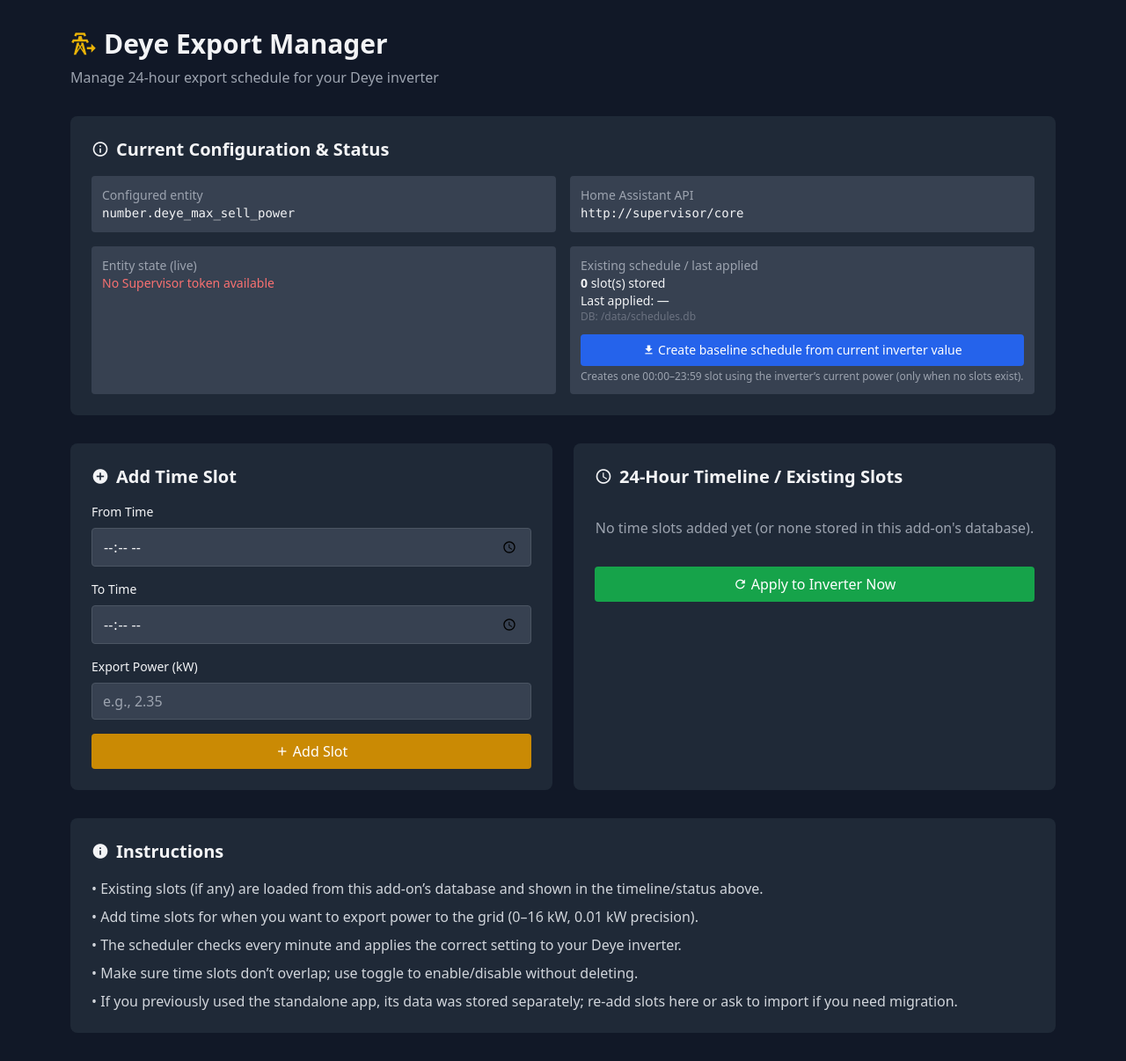
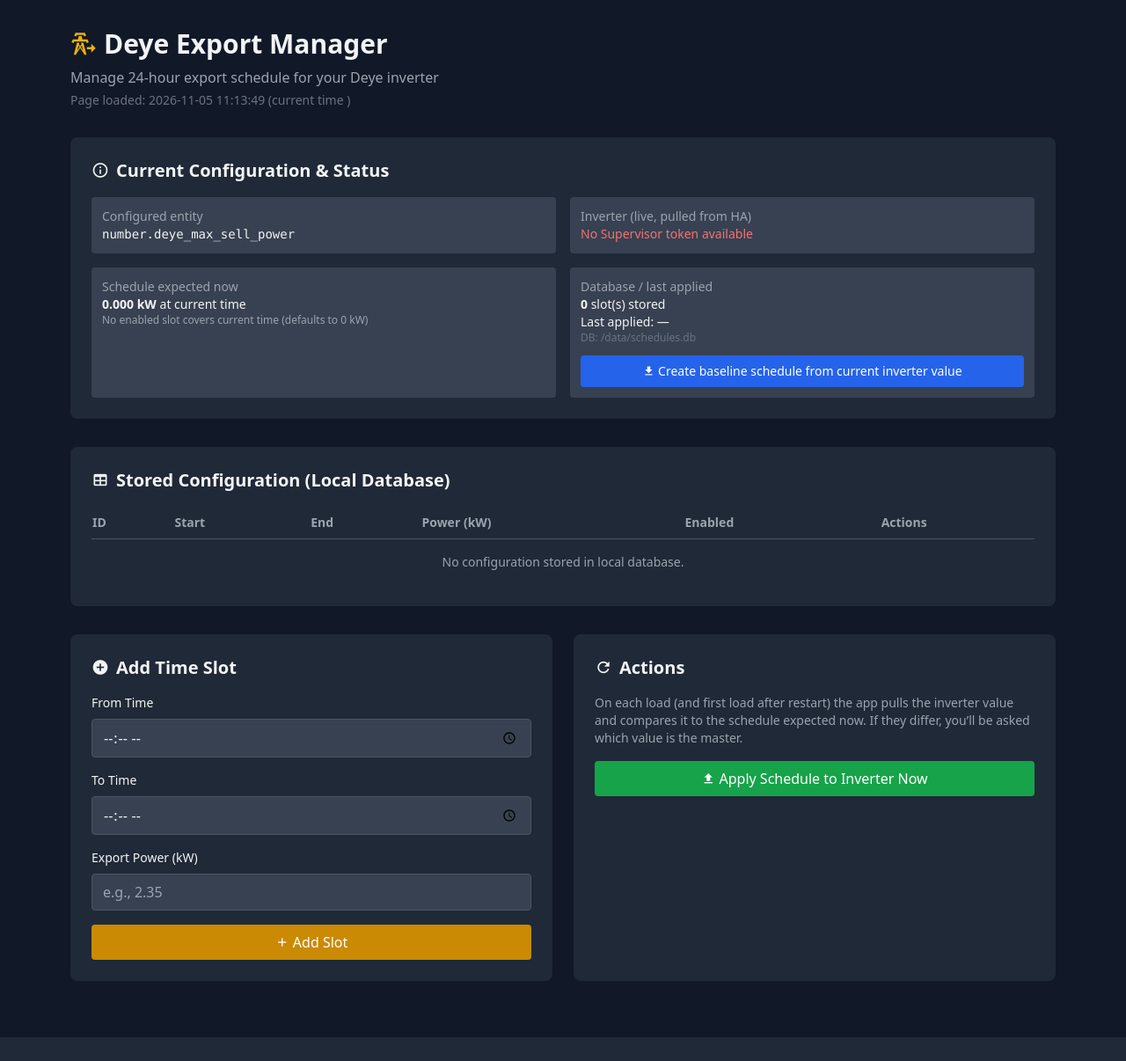
Before and after one commit to maverik-77/deye-export-manager, a FastAPI app: page / in a window 1280 px wide. Shown: the whole page at 88% size. After the commit the page ends 1179 px from the top, so only its background shows below. Run offline with FastAPI, Linux system fonts and the light colour scheme; data that the repository does not hold is empty; parts of the project's set-up code (start-up, migrations or seed data) failed here and were passed over; some libraries are stand-ins or nearby versions.

Commit message:
Pull inverter on load/restart, prompt on mismatch, DB table (v1.0.5)

```diff
--- a/deye_export_manager/config.yaml
+++ b/deye_export_manager/config.yaml
@@ -1,5 +1,5 @@
 name: "Deye Export Manager"
-version: "1.0.4"
+version: "1.0.5"
 slug: "deye_export_manager"
 description: "Custom export scheduler for Deye inverters with 24-hour schedule management"
 url: "https://github.com/your-repo/deye-export-manager"
--- a/deye_export_manager/main.py
+++ b/deye_export_manager/main.py
@@ -13,6 +13,8 @@ from apscheduler.schedulers.background import BackgroundScheduler
 import httpx
 
 app = FastAPI(title="Deye Export Manager")
+
+STARTUP_CHECK_DONE = False
 
 
 @app.middleware("http")
@@ -86,6 +88,20 @@ async def apply_to_ha(power_watts: int):
         return False
 
 
+def _watts_to_kw_state(val, unit):
+    try:
+        v = float(val)
+    except Exception:
+        return None
+    unit = (unit or "").lower()
+    if "kw" in unit:
+        return round(v, 3)
+    # if unit is W or unknown but large, assume watts
+    if "w" in unit or abs(v) >= 50:
+        return round(v / 1000.0, 3)
+    return round(v, 3)
+
+
 async def get_ha_entity_state():
     if not HA_TOKEN:
         return {"ok": False, "error": "No Supervisor token available"}
@@ -102,10 +118,12 @@ async def get_ha_entity_state():
                 return {"ok": False, "error": f"HA API error {response.status_code}"}
             data = response.json()
             attrs = data.get("attributes") or {}
+            kw = _watts_to_kw_state(data.get("state"), attrs.get("unit_of_measurement"))
             return {
                 "ok": True,
                 "entity_id": data.get("entity_id", DEYE_ENTITY),
                 "state": data.get("state"),
+                "power_kw": kw,
                 "friendly_name": attrs.get("friendly_name"),
                 "unit": attrs.get("unit_of_measurement"),
                 "min": attrs.get("min"),
@@ -128,6 +146,27 @@ def get_last_applied():
     except Exception:
         return None
 
+
+def get_slots():
+    conn = sqlite3.connect(DB_PATH)
+    conn.row_factory = sqlite3.Row
+    c = conn.cursor()
+    c.execute("SELECT * FROM schedule_slots ORDER BY start_time")
+    rows = c.fetchall()
+    slots = [dict(row) for row in rows]
+    conn.close()
+    return slots
+
+
+def expected_power_now(slots, now=None):
+    now = now or datetime.now()
+    current_time = now.strftime("%H:%M")
+    for slot in slots:
+        if slot.get("enabled") and slot["start_time"] <= current_time < slot["end_time"]:
+            return float(slot["power_kw"]), slot
+    return 0.0, None
+
+
 def check_and_apply_schedule():
     conn = sqlite3.connect(DB_PATH)
     conn.row_factory = sqlite3.Row
@@ -135,13 +174,13 @@ def check_and_apply_schedule():
     now = datetime.now()
     current_time = now.strftime("%H:%M")
 
-    c.execute("SELECT * FROM schedule_slots WHERE enabled=1")
+    c.execute("SELECT * FROM schedule_slots WHERE enabled=1 ORDER BY start_time")
     slots = c.fetchall()
 
     active_power = 0
     for slot in slots:
         if slot["start_time"] <= current_time < slot["end_time"]:
-            active_power = int(slot["power_kw"] * 1000)
+            active_power = int(float(slot["power_kw"]) * 1000)
             break
 
     c.execute("SELECT value FROM settings WHERE key='last_applied'")
@@ -161,19 +200,27 @@ scheduler.start()
 
 @app.get("/", response_class=HTMLResponse)
 async def index(request: Request):
-    conn = sqlite3.connect(DB_PATH)
-    conn.row_factory = sqlite3.Row
-    c = conn.cursor()
-    c.execute("SELECT * FROM schedule_slots ORDER BY start_time")
-    rows = c.fetchall()
-    slots = []
-    for row in rows:
-        slots.append({"id": row["id"], "start_time": row["start_time"], "end_time": row["end_time"], "power_kw": row["power_kw"], "enabled": row["enabled"]})
-    conn.close()
+    global STARTUP_CHECK_DONE
+    slots = get_slots()
     template = env.get_template("index.html")
     root_path = request.scope.get("root_path", "")
     ha_status = await get_ha_entity_state()
     last_applied = get_last_applied()
+    expected_kw, active_slot = expected_power_now(slots)
+    now = datetime.now()
+    mismatch = None
+    # Show mismatch prompt on first load after restart, or whenever values differ (clear and actionable)
+    if ha_status.get("ok") and ha_status.get("power_kw") is not None:
+        inv_kw = float(ha_status["power_kw"])
+        if abs(inv_kw - expected_kw) > 0.011:
+            mismatch = {
+                "inverter_kw": round(inv_kw, 3),
+                "schedule_kw": round(expected_kw, 3),
+                "current_time": now.strftime("%H:%M"),
+                "active_slot": active_slot,
+                "startup_check": not STARTUP_CHECK_DONE,
+            }
+    STARTUP_CHECK_DONE = True
     return HTMLResponse(template.render(
         request=request,
         slots=slots,
@@ -183,6 +230,10 @@ async def index(request: Request):
         ha_url=HA_URL,
         last_applied=last_applied,
         db_path=DB_PATH,
+        expected_kw=round(expected_kw, 3),
+        active_slot=active_slot,
+        mismatch=mismatch,
+        now_str=now.strftime("%Y-%m-%d %H:%M:%S"),
     ))
 
 @app.post("/add_slot")
@@ -221,24 +272,61 @@ async def toggle_slot(request: Request, slot_id: int):
 
 @app.get("/api/slots")
 async def api_slots():
-    conn = sqlite3.connect(DB_PATH)
-    conn.row_factory = sqlite3.Row
-    c = conn.cursor()
-    c.execute("SELECT * FROM schedule_slots ORDER BY start_time")
-    slots = [dict(row) for row in c.fetchall()]
-    conn.close()
+    slots = get_slots()
     return JSONResponse(slots)
+
+
+@app.post("/resolve_mismatch")
+async def resolve_mismatch(request: Request, master: str = Form(...)):
+    root_path = request.scope.get("root_path", "")
+    slots = get_slots()
+    ha_status = await get_ha_entity_state()
+    expected_kw, active_slot = expected_power_now(slots)
+    if master == "schedule":
+        watts = int(round(expected_kw * 1000))
+        await apply_to_ha(watts)
+        conn = sqlite3.connect(DB_PATH)
+        c = conn.cursor()
+        c.execute("INSERT OR REPLACE INTO settings (key, value) VALUES ('last_applied', ?)", (str(watts),))
+        conn.commit()
+        conn.close()
+    elif master == "inverter":
+        if not (ha_status.get("ok") and ha_status.get("power_kw") is not None):
+            return RedirectResponse(url=f"{root_path}/", status_code=303)
+        inv_kw = max(0.0, min(16.0, round(float(ha_status["power_kw"]), 2)))
+        conn = sqlite3.connect(DB_PATH)
+        conn.row_factory = sqlite3.Row
+        c = conn.cursor()
+        c.execute("SELECT * FROM schedule_slots WHERE enabled=1 ORDER BY start_time")
+        enabled = c.fetchall()
+        now = datetime.now().strftime("%H:%M")
+        covered = next((s for s in enabled if s["start_time"] <= now < s["end_time"]), None)
+        if covered:
+            c.execute("UPDATE schedule_slots SET power_kw=? WHERE id=?", (inv_kw, covered["id"]))
+        else:
+            c.execute("INSERT INTO schedule_slots (start_time, end_time, power_kw, enabled) VALUES ('00:00','23:59',?,1)", (inv_kw,))
+        c.execute("INSERT OR REPLACE INTO settings (key, value) VALUES ('last_applied', ?)", (str(int(round(inv_kw * 1000))),))
+        conn.commit()
+        conn.close()
+    return RedirectResponse(url=f"{root_path}/", status_code=303)
+
 
 @app.get("/api/status")
 async def api_status():
+    slots = get_slots()
     ha_status = await get_ha_entity_state()
+    expected_kw, active_slot = expected_power_now(slots)
     return JSONResponse({
         "deye_entity": DEYE_ENTITY,
         "ha_url": HA_URL,
         "ha_status": ha_status,
         "last_applied_watts": get_last_applied(),
+        "expected_kw_now": expected_kw,
+        "active_slot": active_slot,
+        "slots_count": len(slots),
         "db_path": DB_PATH,
     })
+
 
 @app.post("/api/apply_now")
 async def api_apply_now(request: Request):
@@ -258,22 +346,14 @@ async def sync_from_inverter(request: Request):
     if n == 0:
         ha = await get_ha_entity_state()
         power_kw = 0.0
-        if ha and ha.get("ok") and ha.get("state") is not None:
+        if ha and ha.get("ok") and ha.get("power_kw") is not None:
             try:
-                # entity may report W or kW depending on integration; treat numeric as W if >= 50 else kW
-                val = float(ha["state"])
-                unit = (ha.get("unit") or "").lower()
-                if "kw" in unit:
-                    power_kw = val
-                elif "w" in unit or val >= 50:
-                    power_kw = round(val / 1000.0, 2)
-                else:
-                    power_kw = round(val, 2)
+                power_kw = max(0.0, min(16.0, round(float(ha["power_kw"]), 2)))
             except Exception:
                 power_kw = 0.0
         c.execute(
             "INSERT INTO schedule_slots (start_time, end_time, power_kw, enabled) VALUES (?, ?, ?, 1)",
-            ("00:00", "23:59", max(0.0, min(16.0, power_kw))),
+            ("00:00", "23:59", power_kw),
         )
         conn.commit()
     conn.close()
--- a/deye_export_manager/templates/index.html
+++ b/deye_export_manager/templates/index.html
@@ -15,7 +15,35 @@
                 Deye Export Manager
             </h1>
             <p class="text-gray-400 mt-2">Manage 24-hour export schedule for your Deye inverter</p>
+            <p class="text-gray-500 text-sm mt-1">Page loaded: {{ now_str }} (current time {{ mismatch.current_time if mismatch else '' }})</p>
         </header>
+
+        {% if mismatch %}
+        <div class="bg-amber-900/60 border border-amber-600 rounded-lg p-6 mb-8">
+            <h2 class="text-xl font-semibold mb-2 flex items-center gap-2 text-amber-200">
+                <i class="mdi mdi-alert"></i>
+                Value mismatch — choose master
+            </h2>
+            <p class="text-amber-100 mb-1">{% if mismatch.startup_check %}Checked on first load after (re)start. {% endif %}Current time: <strong>{{ mismatch.current_time }}</strong></p>
+            <p class="mb-4">Inverter reports <strong>{{ "%.3f"|format(mismatch.inverter_kw) }} kW</strong>, but the app schedule expects <strong>{{ "%.3f"|format(mismatch.schedule_kw) }} kW</strong> now.{% if mismatch.active_slot %} (Active slot {{ mismatch.active_slot.start_time }}–{{ mismatch.active_slot.end_time }}){% else %} (No enabled slot covers this time; schedule defaults to 0 kW.){% endif %}</p>
+            <p class="text-sm text-amber-200 mb-4">Which value should be treated as the master? The other will be updated accordingly.</p>
+            <div class="flex flex-wrap gap-3">
+                <form action="{{ root_path }}/resolve_mismatch" method="post" class="inline">
+                    <input type="hidden" name="master" value="inverter">
+                    <button type="submit" class="bg-blue-600 hover:bg-blue-700 text-white py-2 px-4 rounded font-medium transition">
+                        <i class="mdi mdi-download"></i> Use inverter value (update app schedule)
+                    </button>
+                </form>
+                <form action="{{ root_path }}/resolve_mismatch" method="post" class="inline">
+                    <input type="hidden" name="master" value="schedule">
+                    <button type="submit" class="bg-green-600 hover:bg-green-700 text-white py-2 px-4 rounded font-medium transition">
+                        <i class="mdi mdi-upload"></i> Use schedule value (apply to inverter)
+                    </button>
+                </form>
+            </div>
+            <p class="text-xs text-amber-300 mt-3">“Use inverter value” updates the currently active slot (or creates a 00:00–23:59 baseline if no slot covers now). “Use schedule value” sends the expected schedule power to the inverter.</p>
+        </div>
+        {% endif %}
 
         <div class="bg-gray-800 rounded-lg p-6 mb-8">
             <h2 class="text-xl font-semibold mb-4 flex items-center gap-2">
@@ -28,13 +56,9 @@
                     <div class="font-mono break-all">{{ deye_entity }}</div>
                 </div>
                 <div class="bg-gray-700 rounded p-3">
-                    <div class="text-gray-400">Home Assistant API</div>
-                    <div class="font-mono break-all">{{ ha_url }}</div>
-                </div>
-                <div class="bg-gray-700 rounded p-3">
-                    <div class="text-gray-400">Entity state (live)</div>
+                    <div class="text-gray-400">Inverter (live, pulled from HA)</div>
                     {% if ha_status and ha_status.ok %}
-                        <div><span class="font-semibold">{{ ha_status.state }}</span>{% if ha_status.unit %} {{ ha_status.unit }}{% endif %}</div>
+                        <div><span class="font-semibold">{{ ha_status.state }}</span>{% if ha_status.unit %} {{ ha_status.unit }}{% endif %} {% if ha_status.power_kw is not none %}<span class="text-gray-400">({{ "%.3f"|format(ha_status.power_kw) }} kW)</span>{% endif %}</div>
                         {% if ha_status.friendly_name %}<div class="text-gray-400">{{ ha_status.friendly_name }}</div>{% endif %}
                         {% if ha_status.last_changed %}<div class="text-gray-500 text-xs">Last changed: {{ ha_status.last_changed }}</div>{% endif %}
                     {% else %}
@@ -42,7 +66,12 @@
                     {% endif %}
                 </div>
                 <div class="bg-gray-700 rounded p-3">
-                    <div class="text-gray-400">Existing schedule / last applied</div>
+                    <div class="text-gray-400">Schedule expected now</div>
+                    <div><span class="font-semibold">{{ "%.3f"|format(expected_kw) }} kW</span> at current time</div>
+                    {% if active_slot %}<div class="text-gray-400 text-xs">Active slot: {{ active_slot.start_time }}–{{ active_slot.end_time }} ({{ "%.2f"|format(active_slot.power_kw) }} kW)</div>{% else %}<div class="text-gray-400 text-xs">No enabled slot covers current time (defaults to 0 kW)</div>{% endif %}
+                </div>
+                <div class="bg-gray-700 rounded p-3">
+                    <div class="text-gray-400">Database / last applied</div>
                     <div><span class="font-semibold">{{ slots|length }}</span> slot(s) stored</div>
                     <div>Last applied: {% if last_applied is not none %}{{ last_applied }} W{% else %}—{% endif %}</div>
                     <div class="text-gray-500 text-xs break-all">DB: {{ db_path }}</div>
@@ -52,9 +81,51 @@
                             <i class="mdi mdi-download"></i> Create baseline schedule from current inverter value
                         </button>
                     </form>
-                    <p class="text-gray-400 text-xs mt-1">Creates one 00:00–23:59 slot using the inverter’s current power (only when no slots exist).</p>
                     {% endif %}
                 </div>
+            </div>
+        </div>
+
+        <div class="bg-gray-800 rounded-lg p-6 mb-8">
+            <h2 class="text-xl font-semibold mb-4 flex items-center gap-2">
+                <i class="mdi mdi-table"></i>
+                Stored Configuration (Local Database)
+            </h2>
+            <div class="overflow-x-auto">
+                <table class="w-full text-sm text-left">
+                    <thead class="text-gray-400 border-b border-gray-600">
+                        <tr>
+                            <th class="py-2 pr-3">ID</th>
+                            <th class="py-2 pr-3">Start</th>
+                            <th class="py-2 pr-3">End</th>
+                            <th class="py-2 pr-3">Power (kW)</th>
+                            <th class="py-2 pr-3">Enabled</th>
+                            <th class="py-2">Actions</th>
+                        </tr>
+                    </thead>
+                    <tbody>
+                        {% for slot in slots %}
+                        <tr class="border-b border-gray-700 {% if not slot.enabled %}opacity-50{% endif %}">
+                            <td class="py-2 pr-3 font-mono">{{ slot.id }}</td>
+                            <td class="py-2 pr-3 font-mono">{{ slot.start_time }}</td>
+                            <td class="py-2 pr-3 font-mono">{{ slot.end_time }}</td>
+                            <td class="py-2 pr-3 text-yellow-500 font-semibold">{{ "%.2f"|format(slot.power_kw) }}</td>
+                            <td class="py-2 pr-3">{{ 'Yes' if slot.enabled else 'No' }}</td>
+                            <td class="py-2">
+                                <form action="{{ root_path }}/toggle_slot/{{ slot.id }}" method="post" class="inline">
+                                    <button type="submit" class="p-1 hover:bg-gray-600 rounded" title="Toggle"><i class="mdi mdi-{{ 'power' if slot.enabled else 'power-off' }}"></i></button>
+                                </form>
+                                <form action="{{ root_path }}/delete_slot/{{ slot.id }}" method="post" class="inline">
+                                    <button type="submit" class="p-1 hover:bg-red-600 rounded" title="Delete"><i class="mdi mdi-delete"></i></button>
+                                </form>
+                            </td>
+                        </tr>
+                        {% endfor %}
+                        {% if not slots %}
+                        <tr><td colspan="6" class="py-4 text-center text-gray-400">No configuration stored in local database.</td></tr>
+                        {% endif %}
+                    </tbody>
+                </table>
             </div>
         </div>
 
@@ -85,55 +156,17 @@
 
             <div class="bg-gray-800 rounded-lg p-6">
                 <h2 class="text-xl font-semibold mb-4 flex items-center gap-2">
-                    <i class="mdi mdi-clock-outline"></i>
-                    24-Hour Timeline / Existing Slots
+                    <i class="mdi mdi-refresh"></i>
+                    Actions
                 </h2>
-                <div class="space-y-2 max-h-64 overflow-y-auto">
-                    {% for slot in slots %}
-                    <div class="flex items-center justify-between p-3 {% if slot.enabled %}bg-gray-700{% else %}bg-gray-700 opacity-50{% endif %} rounded">
-                        <div class="flex items-center gap-3">
-                            <span class="font-mono">{{ slot.start_time }} - {{ slot.end_time }}</span>
-                            <span class="text-yellow-500 font-semibold">{{ "%.2f"|format(slot.power_kw) }} kW</span>
-                        </div>
-                        <div class="flex gap-2">
-                            <form action="{{ root_path }}/toggle_slot/{{ slot.id }}" method="post" class="inline">
-                                <button type="submit" class="p-1 hover:bg-gray-600 rounded" title="Toggle">
-                                    <i class="mdi mdi-{{ 'power' if slot.enabled else 'power-off' }}"></i>
-                                </button>
-                            </form>
-                            <form action="{{ root_path }}/delete_slot/{{ slot.id }}" method="post" class="inline">
-                                <button type="submit" class="p-1 hover:bg-red-600 rounded" title="Delete">
-                                    <i class="mdi mdi-delete"></i>
-                                </button>
-                            </form>
-                        </div>
-                    </div>
-                    {% endfor %}
-                    {% if not slots %}
-                    <p class="text-gray-400 text-center py-4">No time slots added yet (or none stored in this add-on's database).</p>
-                    {% endif %}
-                </div>
-                <form action="{{ root_path }}/api/apply_now" method="post" class="mt-4">
+                <p class="text-gray-400 text-sm mb-4">On each load (and first load after restart) the app pulls the inverter value and compares it to the schedule expected now. If they differ, you’ll be asked which value is the master.</p>
+                <form action="{{ root_path }}/api/apply_now" method="post">
                     <button type="submit" class="w-full bg-green-600 hover:bg-green-700 text-white py-2 px-4 rounded font-medium transition">
-                        <i class="mdi mdi-refresh"></i> Apply to Inverter Now
+                        <i class="mdi mdi-upload"></i> Apply Schedule to Inverter Now
                     </button>
                 </form>
             </div>
         </div>
-
-        <div class="bg-gray-800 rounded-lg p-6">
-            <h2 class="text-xl font-semibold mb-4 flex items-center gap-2">
-                <i class="mdi mdi-information"></i>
-                Instructions
-            </h2>
-            <ul class="space-y-2 text-gray-300">
-                <li>• Existing slots (if any) are loaded from this add-on’s database and shown in the timeline/status above.</li>
-                <li>• Add time slots for when you want to export power to the grid (0–16 kW, 0.01 kW precision).</li>
-                <li>• The scheduler checks every minute and applies the correct setting to your Deye inverter.</li>
-                <li>• Make sure time slots don’t overlap; use toggle to enable/disable without deleting.</li>
-                <li>• If you previously used the standalone app, its data was stored separately; re-add slots here or ask to import if you need migration.</li>
-            </ul>
-        </div>
     </div>
 </body>
 </html>
```
